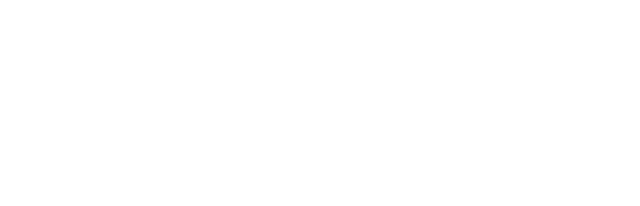
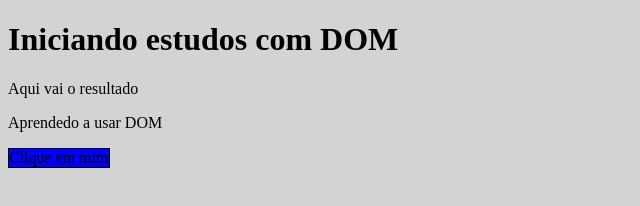
Before and after one commit to RobertoKFSF/CursoJS, a plain HTML site: page aula06/ex005.html in a window 1280 px wide. Shown: the whole page, without its empty margins (0-640 px from the left). Drawn offline with Linux system fonts and the light colour scheme.

Commit message:
Aprendendo DOM

```diff
--- a/aula06/ex005.html
+++ b/aula06/ex005.html
@@ -4,8 +4,38 @@
     <meta charset="UTF-8">
     <meta name="viewport" content="width=device-width, initial-scale=1.0">
     <title>Primeiros passos com DOM</title>
+    <style>
+        body {
+            background-color: lightgray;
+        }
+        div {
+            border: 1px solid black;
+            display: inline-block;
+            background-color: aqua;
+        }
+    </style>
 </head>
 <body>
+    <h1>Iniciando estudos com DOM</h1>
+    <p>Aqui vai o resultado</p>
+    <p>Aprendedo a usar DOM</p>
+    <div class="msg">Clique em mim</div>
+    <script>
+        var corpo = window.document.body
+        var p1 = window.document.getElementsByTagName('p')[0]
+        /*var d = window.document.getElementById('msg')
+        d.style.background = 'green'
+        p1.style.color = 'blue'
+        corpo.style.background = 'blue'
+        d.innerText ='Estou aguardando'*/
 
+        /*var d = window.document.getElementsByName('msg')[0]
+        d.innerText = 'Olá!' */
+
+        var d = window.document.querySelector('div.msg')
+        d.style.background = 'blue'
+
+
+    </script>
 </body>
 </html>
```
